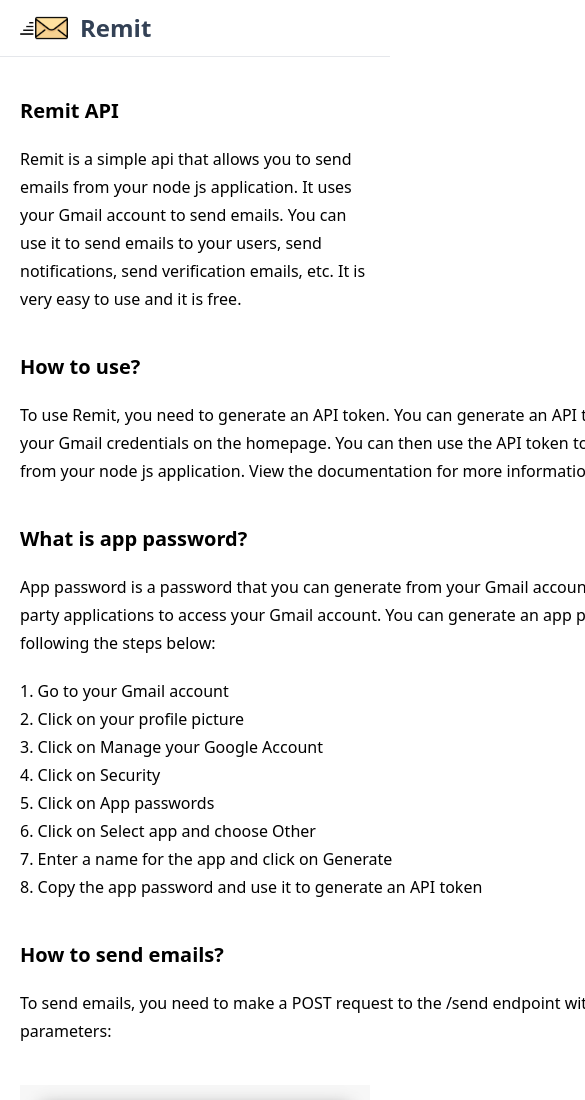
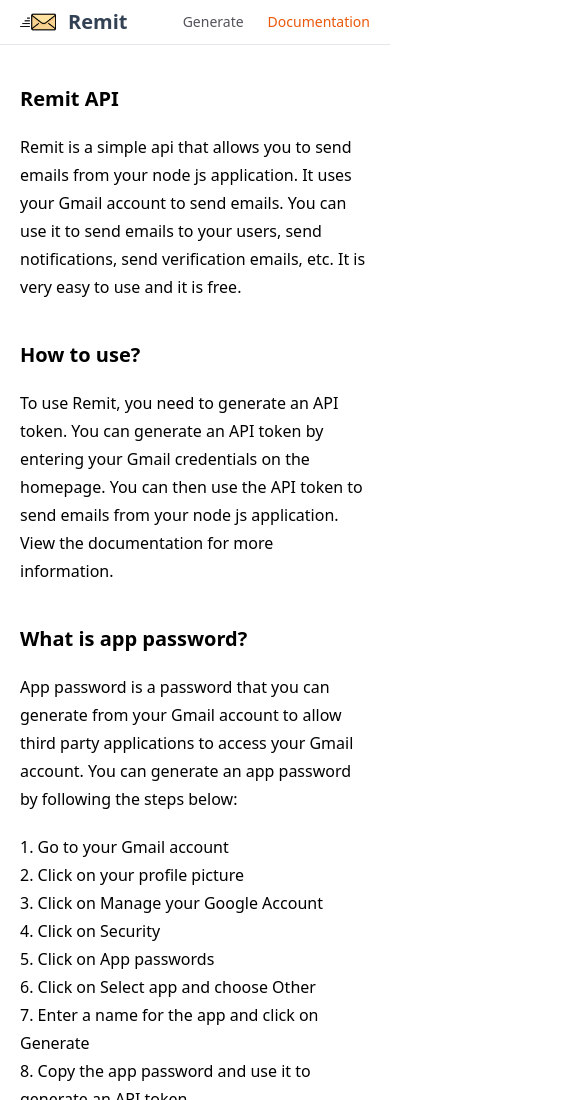
Before and after one commit to priyangsubanerjee/remit, a website: page public/documentation.html in a window 390 px wide. Shown: the top 1100 px of the page, 585 px wide, since content can reach past the window. Drawn offline with nearby package versions, Linux system fonts and the light colour scheme.

Commit message:
mobile view

```diff
--- a/public/documentation.html
+++ b/public/documentation.html
@@ -49,35 +49,35 @@
   </head>
   <body class="pb-10">
     <nav class="py-1 px-5 lg:px-10 flex items-center border-b">
-      <img src="./images/logo.png" class="h-12 mr-3" alt="" />
-      <h1 class="text-2xl font-bold text-slate-700">Remit</h1>
-      <ul class="hidden lg:flex space-x-6 text-zinc-600 ml-10 text-sm">
+      <img src="./images/logo.png" class="h-9 lg:h-12 mr-3" alt="" />
+      <h1 class="text-xl lg:text-2xl font-bold text-slate-700">Remit</h1>
+      <ul class="flex space-x-6 text-zinc-600 lg:ml-10 ml-auto text-sm">
         <li><a href="/">Generate</a></li>
         <li class="text-orange-600">Documentation</li>
       </ul>
     </nav>
-    <div class="mt-10 px-5 lg:px-10 w-full">
+    <div class="mt-10 px-5 lg:px-10 w-full overflow-hidden">
       <h1 class="text-xl font-bold">Remit API</h1>
-      <p class="lg:w-[700px] mt-5 leading-7">
+      <p class="lg:w-[700px] w-full mt-5 leading-7">
         Remit is a simple api that allows you to send emails from your node js
         application. It uses your Gmail account to send emails. You can use it
         to send emails to your users, send notifications, send verification
         emails, etc. It is very easy to use and it is free.
       </p>
       <h1 class="text-xl font-bold mt-10">How to use?</h1>
-      <p class="w-[700px] mt-5 leading-7">
+      <p class="w-[700px] w-full mt-5 leading-7">
         To use Remit, you need to generate an API token. You can generate an API
         token by entering your Gmail credentials on the homepage. You can then
         use the API token to send emails from your node js application. View the
         documentation for more information.
       </p>
       <h1 class="text-xl font-bold mt-10">What is app password?</h1>
-      <p class="w-[700px] mt-5 leading-7">
+      <p class="w-[700px] w-full mt-5 leading-7">
         App password is a password that you can generate from your Gmail account
         to allow third party applications to access your Gmail account. You can
         generate an app password by following the steps below:
       </p>
-      <ol class="list-decimal list-inside w-[700px] mt-5 leading-7">
+      <ol class="list-decimal list-inside w-full lg:w-[700px] mt-5 leading-7">
         <li>Go to your Gmail account</li>
         <li>Click on your profile picture</li>
         <li>Click on Manage your Google Account</li>
@@ -88,14 +88,14 @@
         <li>Copy the app password and use it to generate an API token</li>
       </ol>
       <h1 class="text-xl font-bold mt-10">How to send emails?</h1>
-      <p class="w-[700px] mt-5 leading-7">
+      <p class="lg:w-[700px] w-full mt-5 leading-7">
         To send emails, you need to make a POST request to the /send endpoint
         with the following parameters:
       </p>
       <img src="./images/send.jpeg" class="lg:w-1/2 w-full mt-10" alt="" />
 
       <h1 class="text-xl font-bold mt-10">How to delete an API token?</h1>
-      <p class="w-[700px] mt-5 leading-7">
+      <p class="lg:w-[700px] w-full mt-5 leading-7">
         To delete an API token, you need to make a GET request to the /delete
         endpoint with the following parameters:
       </p>
```
